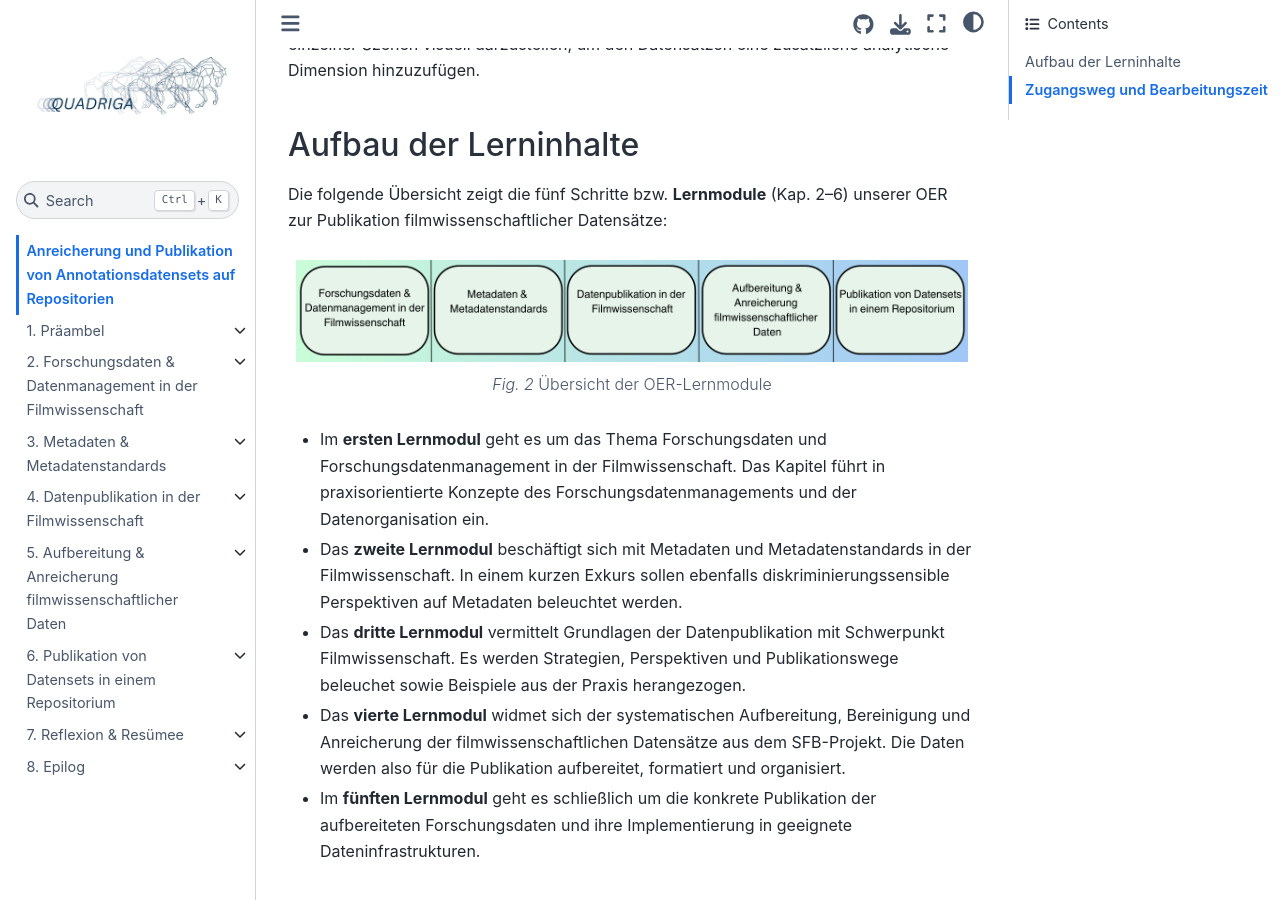
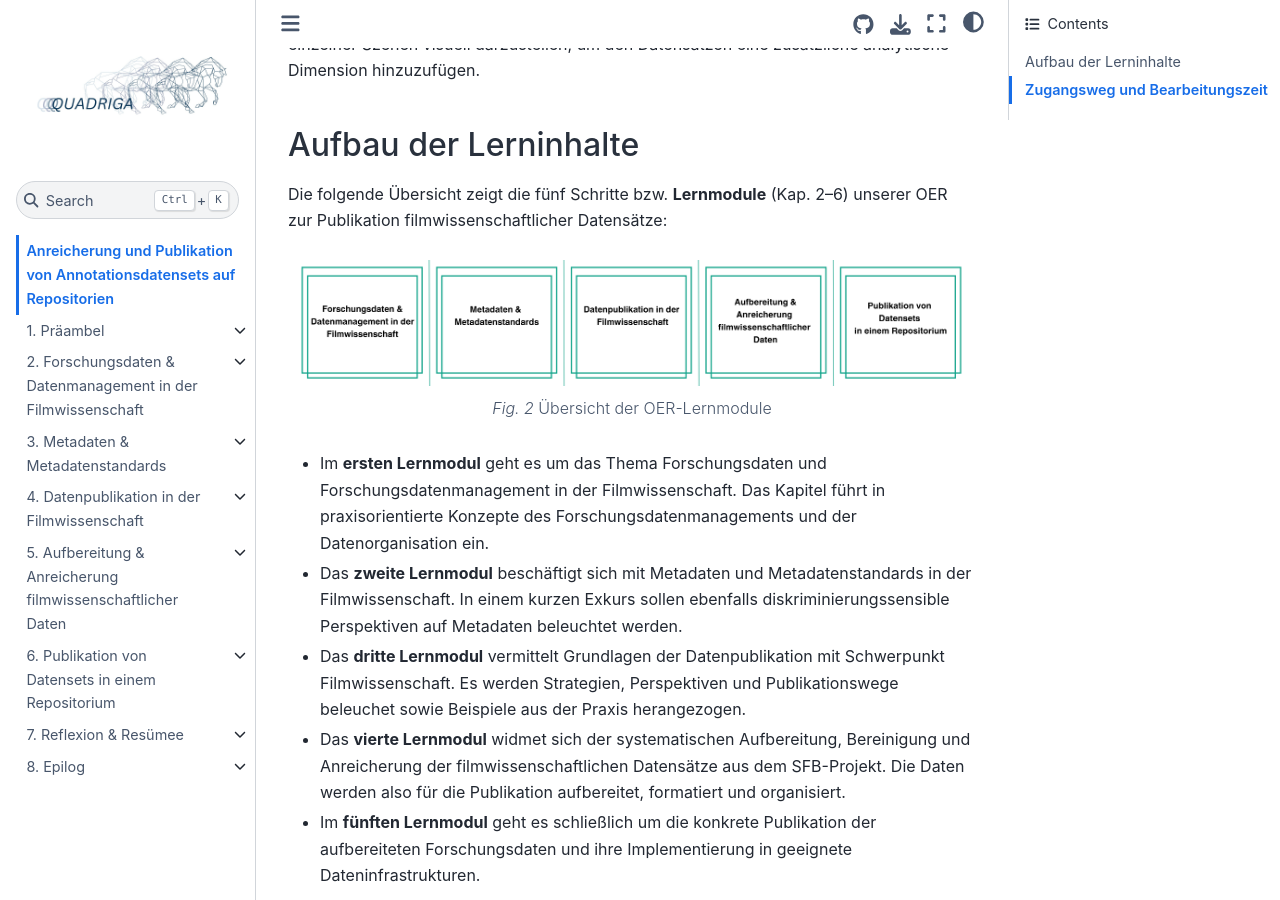
Before and after one commit to lam1aa/Bewegtes-Bild-Fallstudie-3, a Jupyter Book: the page built from intro.md, in a window 1280 px wide and 900 px high, scrolled down 1467 px. Built offline with Jupyter Book 1.0.4 settings and Sphinx 7.4.7 and the Sphinx Book theme 1.1.4, drawn with Linux system fonts in a browser that asks for light colours.

Commit message:
update: new image case-study-structure

````diff
--- a/intro.md
+++ b/intro.md
@@ -25,8 +25,10 @@ Ergänzend soll gezeigt werden, wie diese Annotationsdatensets noch angereichert
 
 Die folgende Übersicht zeigt die fünf Schritte bzw. **Lernmodule** (Kap. 2–6) unserer OER zur Publikation filmwissenschaftlicher Datensätze:
 
-```{figure} ./assets/intro/abb_intro_aufbau_fallstudie.png
+```{figure} ./assets/intro/abb_intro_aufbau_fallstudie_v003.png
 ---
+align: center
+width: 100%
 name: aufbau-fallstudie
 ---
 Übersicht der OER-Lernmodule
````
Also changed, not shown: assets/intro/abb_intro_aufbau_fallstudie_v002.png (added), assets/intro/abb_intro_aufbau_fallstudie_v003.png (added).
